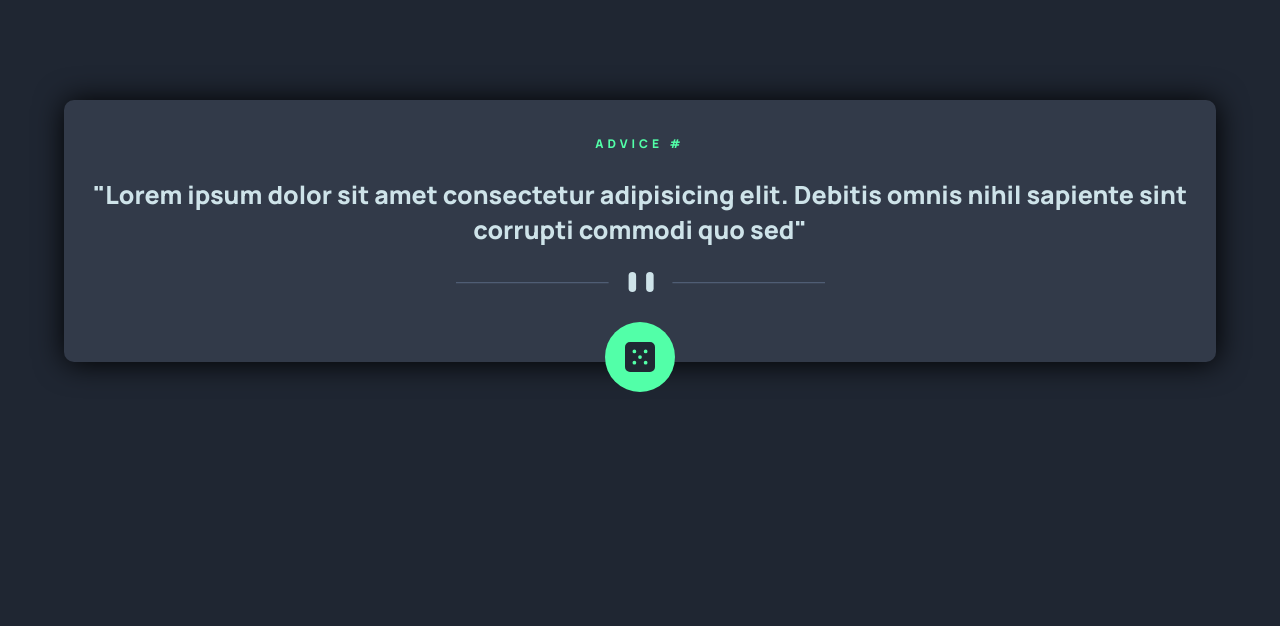
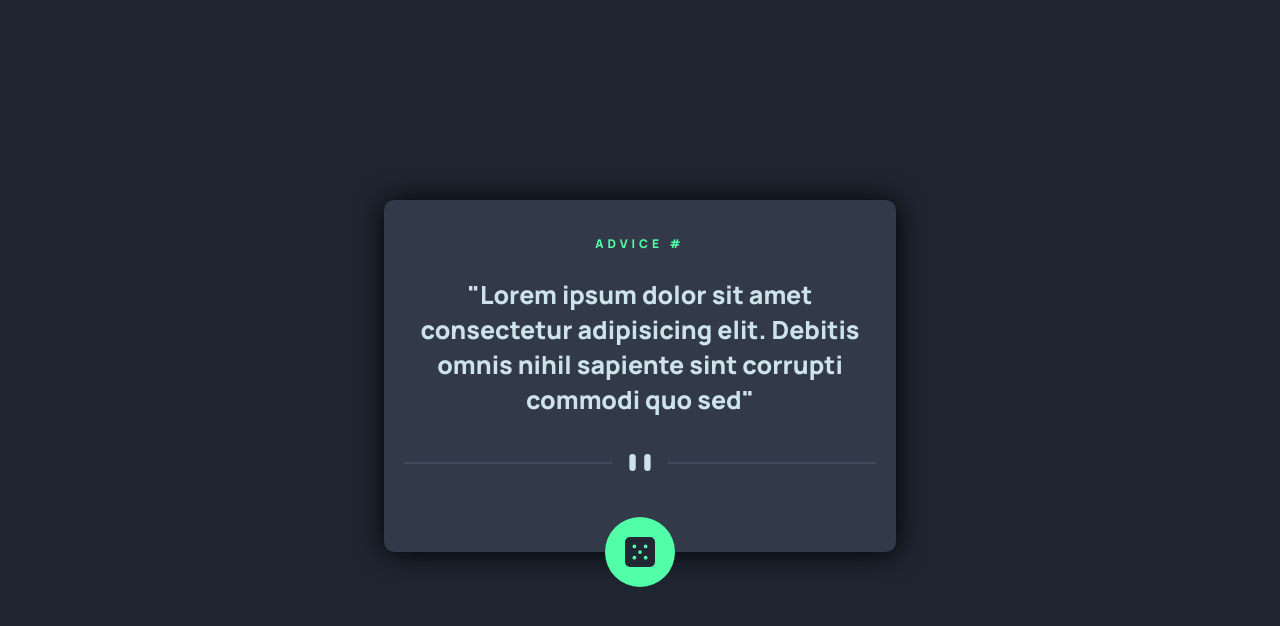
Before and after one commit to Karajoteka/advice-slip, a plain HTML site: page index.html in a window 1280 px wide. Drawn offline with Linux system fonts and the light colour scheme.

Commit message:
Maquetación desktop y hover

```diff
--- a/scss/styles.scss
+++ b/scss/styles.scss
@@ -58,7 +58,7 @@ body {
 
     .button {
       position: absolute;
-      bottom: -30px;
+      bottom: -35px;
       left: 50%;
       transform: translateX(-50%);
       width: 70px;
@@ -77,3 +77,26 @@ body {
     }
   }
 }
+
+@media screen and (min-width: 768px) {
+  body {
+
+    .container {
+      margin-top: 200px;
+      width: 40%;
+
+      .divider {
+        height: 40px;
+        background-image: url(../images/pattern-divider-desktop.svg);
+      }
+
+      .button {
+
+        &:hover {
+          cursor: pointer;
+          box-shadow: 1px 1px 30px $neon-green;
+        }
+      }
+    }
+  }
+}
```
Also changed, not shown: css/styles.css, 1 other file.
